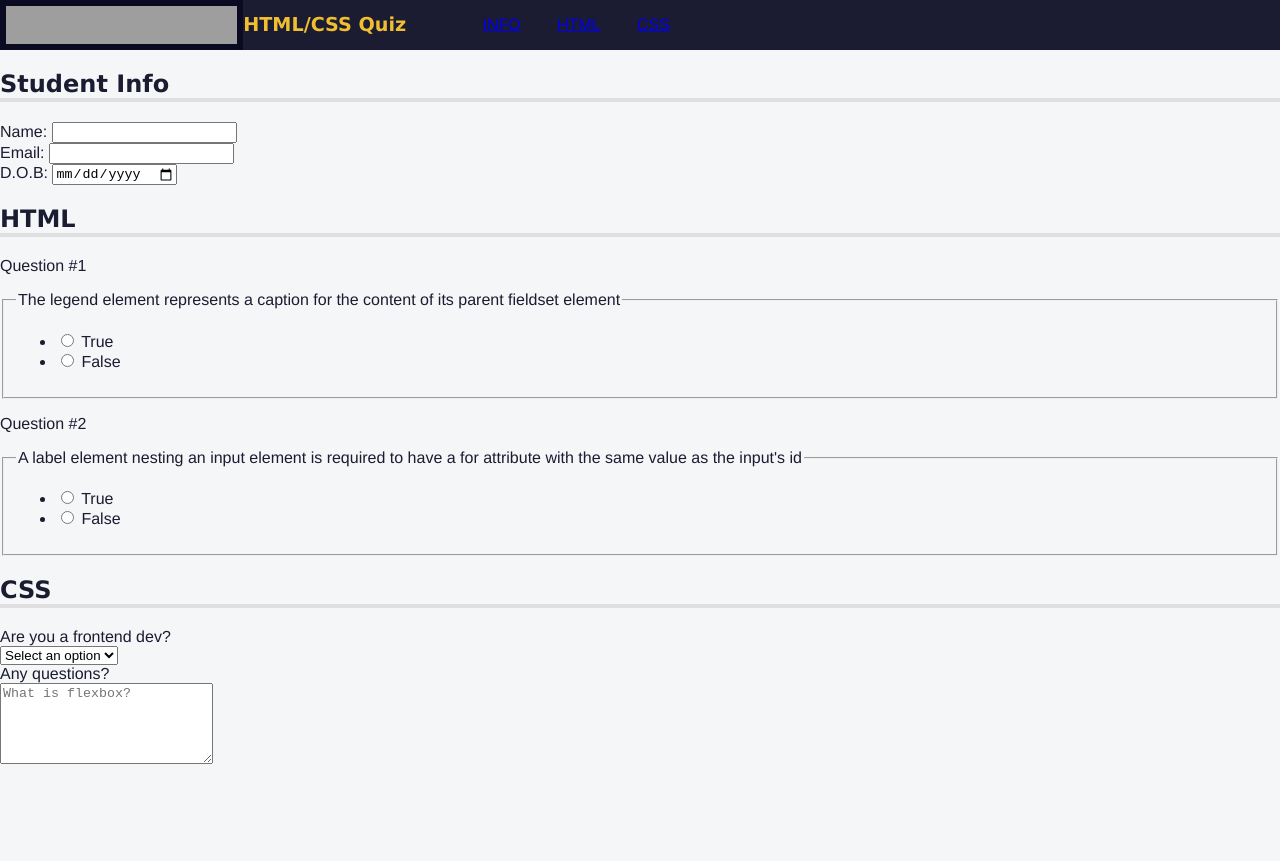
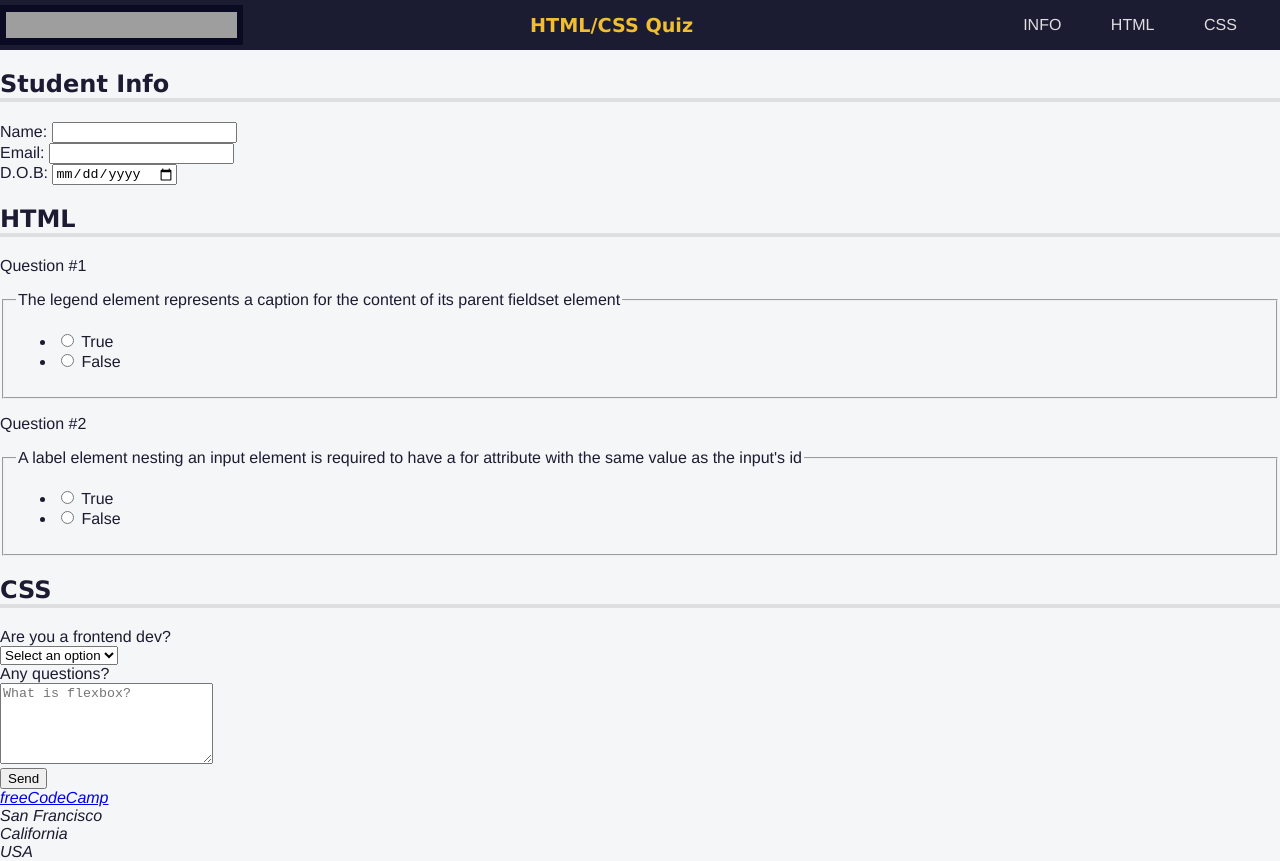
Before and after one commit to mrAbdhas/fcc-accessibility-quiz, a plain HTML site: page index.html in a window 1280 px wide. Before the commit the page ends 800 px from the top, so only its background shows below. Drawn offline with Linux system fonts and the light colour scheme; grey boxes are pictures that could not be loaded.

Commit message:
step41-step50

```diff
--- a/index.html
+++ b/index.html
@@ -103,9 +103,18 @@
 
                     </div>
                 </section>
+                <button type="submit" >Send</button>
             </form>
 
         </main>
+        <footer>
+            <address>
+               <a href="https://www.freecodecamp.org/">freeCodeCamp</a> <br />
+                San Francisco<br />
+                California<br />
+                USA
+            </address>
+        </footer>
 
     </body>
 </html>
--- a/styles.css
+++ b/styles.css
@@ -17,10 +17,15 @@ header{
     height: 50px;
     background-color: #1b1b32;
     display:flex;
+    justify-content: space-between;
+    align-items: center;
+    position: fixed;
+    top: 0;
 }
 h1{
     color: #f1be32;
     font-size: min(5vw, 1.2em);
+    text-align:center
 }
 nav {
     width: 50%;
@@ -31,7 +36,38 @@ nav {
 nav > ul{
     display:flex;
     justify-content: space-evenly;
+    flex-wrap: wrap;
+    align-items: center;
+    padding-inline-start: 0;
+    margin-block: 0;
+    height: 100%;
 }
+
+nav > ul > li{
+    color: #dfdfe2;
+    margin: 0 0.2rem;
+    padding: 0.2rem;
+    display: block;
+}
+
+
+nav > ul > li:hover{
+    background-color:#dfdfe2;
+    color: #1b1b32;
+    cursor: pointer;
+
+}
+
+li > a{
+    color: inherit;
+    text-decoration: none;
+
+}
+
+main{
+    padding-top: 50px;
+}
+
 h1, h2{
     font-family: Verdana,Tahoma;
 }
```
